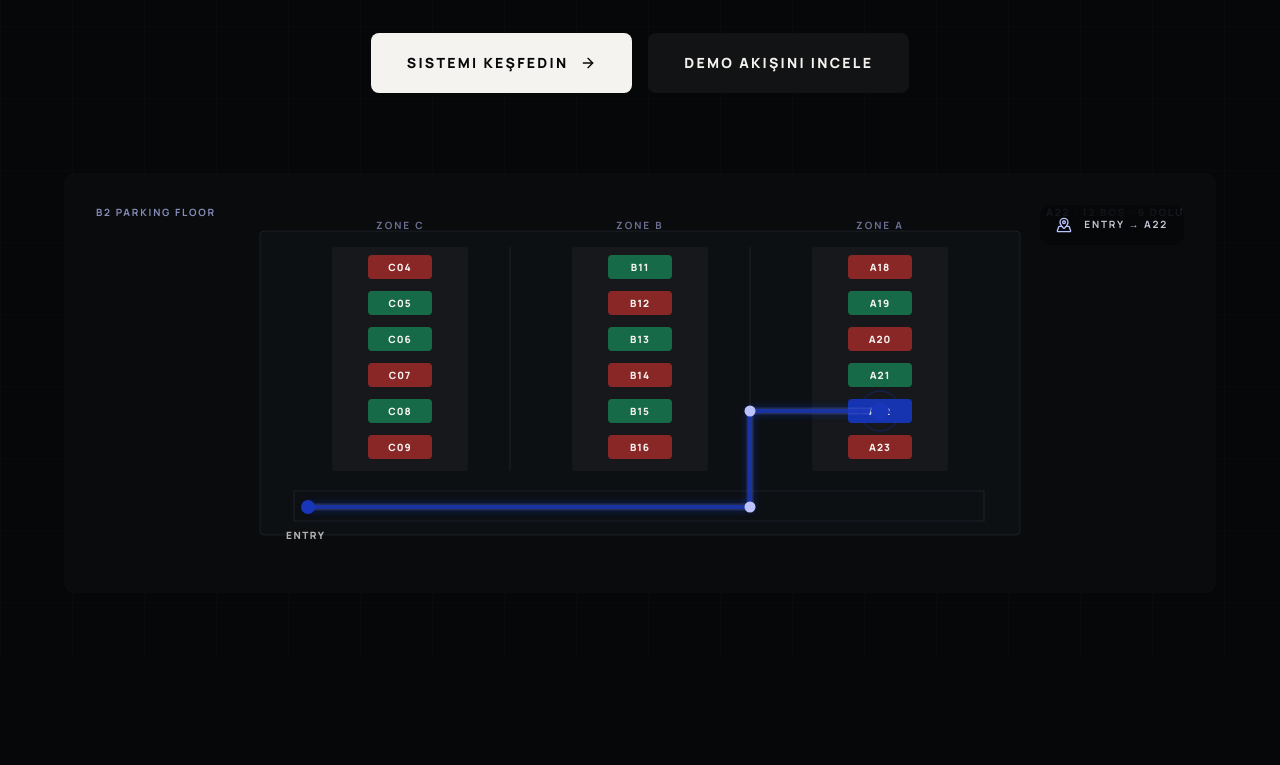
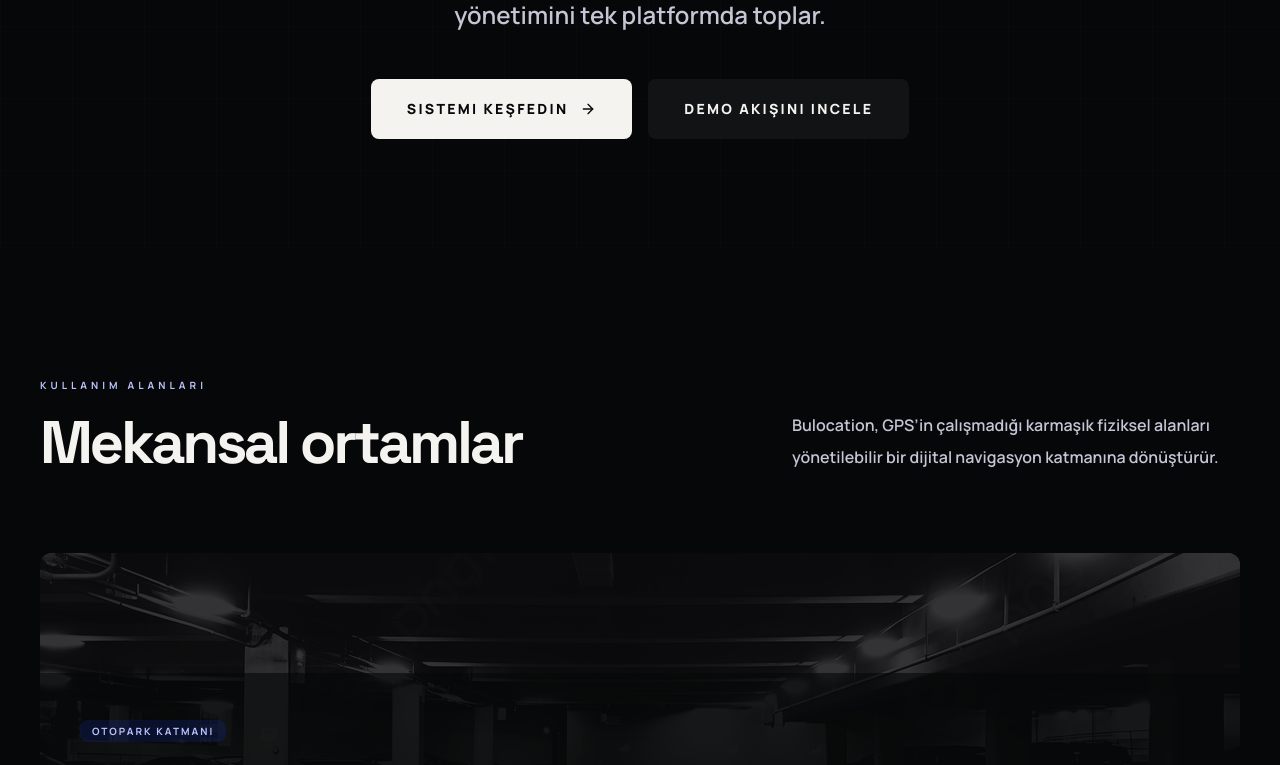
Before and after one commit to mikdatkerem/bulocation-landing-page, a React (Vite) app: page / in a window 1280 px wide. Shown: the part 550-1315 px from the top of the page. Built offline with nearby package versions, Linux system fonts and the light colour scheme.

Commit message:
animation remove from hero

```diff
--- a/src/components/Hero.tsx
+++ b/src/components/Hero.tsx
@@ -1,29 +1,6 @@
 import { motion } from 'framer-motion';
-import { ArrowRight, MapPinned } from 'lucide-react';
+import { ArrowRight } from 'lucide-react';
 import { useLanguage } from '../hooks/useLanguage';
-
-const parkingSpots = [
-  { id: 'A18', x: 690, y: 94, occupied: true },
-  { id: 'A19', x: 690, y: 130, occupied: false },
-  { id: 'A20', x: 690, y: 166, occupied: true },
-  { id: 'A21', x: 690, y: 202, occupied: false },
-  { id: 'A22', x: 690, y: 238, occupied: false, target: true },
-  { id: 'A23', x: 690, y: 274, occupied: true },
-  { id: 'B11', x: 450, y: 94, occupied: false },
-  { id: 'B12', x: 450, y: 130, occupied: true },
-  { id: 'B13', x: 450, y: 166, occupied: false },
-  { id: 'B14', x: 450, y: 202, occupied: true },
-  { id: 'B15', x: 450, y: 238, occupied: false },
-  { id: 'B16', x: 450, y: 274, occupied: true },
-  { id: 'C04', x: 210, y: 94, occupied: true },
-  { id: 'C05', x: 210, y: 130, occupied: false },
-  { id: 'C06', x: 210, y: 166, occupied: false },
-  { id: 'C07', x: 210, y: 202, occupied: true },
-  { id: 'C08', x: 210, y: 238, occupied: false },
-  { id: 'C09', x: 210, y: 274, occupied: true },
-];
-
-const routePath = 'M118 334 H560 V238 H690';
 
 export default function Hero() {
   const { t } = useLanguage();
@@ -66,103 +43,6 @@ export default function Hero() {
             </a>
           </div>
         </motion.div>
-
-        <motion.div
-          animate={{ opacity: 1, y: 0 }}
-          initial={{ opacity: 0, y: 34 }}
-          transition={{ duration: 0.85, delay: 0.16, ease: 'easeOut' }}
-          className="relative mt-20 h-[360px] w-full max-w-6xl overflow-hidden rounded-xl bg-[#121315] lg:h-[420px]"
-        >
-          <div className="absolute inset-0 bg-[#090b0d]" />
-          <div className="absolute inset-x-8 top-8 flex items-center justify-between text-[10px] font-bold uppercase tracking-[0.18em] text-[#bac3ff]/70">
-            <span>B2 Parking floor</span>
-            <span>A22 · 12 boş · 6 dolu</span>
-          </div>
-
-          <svg className="absolute inset-0 h-full w-full" preserveAspectRatio="xMidYMid meet" viewBox="0 0 900 420">
-            <defs>
-              <filter id="parkingRouteGlow" x="-30%" y="-30%" width="160%" height="160%">
-                <feGaussianBlur stdDeviation="4" result="blur" />
-                <feMerge>
-                  <feMergeNode in="blur" />
-                  <feMergeNode in="SourceGraphic" />
-                </feMerge>
-              </filter>
-            </defs>
-
-            <g>
-              <rect x="70" y="58" width="760" height="304" rx="4" fill="#0d1013" />
-              <rect x="70" y="58" width="760" height="304" rx="4" fill="none" stroke="rgba(186,195,255,0.09)" />
-
-              <g fill="rgba(245,243,239,0.035)">
-                <rect x="142" y="74" width="136" height="224" rx="3" />
-                <rect x="382" y="74" width="136" height="224" rx="3" />
-                <rect x="622" y="74" width="136" height="224" rx="3" />
-              </g>
-
-              <g fill="none" stroke="rgba(186,195,255,0.085)" strokeWidth="1.2">
-                <path d="M104 318 H794" />
-                <path d="M104 318 V348 H794 V318" />
-                <path d="M320 74 V298" />
-                <path d="M560 74 V298" />
-              </g>
-
-              <text x="186" y="56" fill="rgba(186,195,255,0.55)" fontSize="10" fontWeight="700" letterSpacing="2">ZONE C</text>
-              <text x="426" y="56" fill="rgba(186,195,255,0.55)" fontSize="10" fontWeight="700" letterSpacing="2">ZONE B</text>
-              <text x="666" y="56" fill="rgba(186,195,255,0.55)" fontSize="10" fontWeight="700" letterSpacing="2">ZONE A</text>
-
-              {parkingSpots.map((spot) => (
-                <g key={spot.id}>
-                  <rect
-                    x={spot.x - 32}
-                    y={spot.y - 12}
-                    width="64"
-                    height="24"
-                    rx="4"
-                    fill={spot.target ? 'rgba(24,54,185,0.95)' : spot.occupied ? 'rgba(153,42,42,0.88)' : 'rgba(23,118,78,0.88)'}
-                  />
-                  <text x={spot.x} y={spot.y + 4} fill="#f5f3ef" fontSize="10" fontWeight="800" letterSpacing="1" textAnchor="middle">
-                    {spot.id}
-                  </text>
-                </g>
-              ))}
-
-              <path
-                d={routePath}
-                fill="none"
-                stroke="rgba(186,195,255,0.15)"
-                strokeLinecap="round"
-                strokeLinejoin="round"
-                strokeWidth="7"
-              />
-              <motion.path
-                animate={{ pathLength: [0, 1], opacity: [0.25, 1, 0.8] }}
-                d={routePath}
-                fill="none"
-                filter="url(#parkingRouteGlow)"
-                initial={{ pathLength: 0 }}
-                stroke="#1836B9"
-                strokeLinecap="round"
-                strokeLinejoin="round"
-                strokeWidth="4"
-                transition={{ duration: 3.4, ease: 'easeInOut', repeat: Infinity, repeatDelay: 0.2 }}
-              />
-              <g>
-                <circle cx="118" cy="334" r="7" fill="#1836B9" />
-                <circle cx="560" cy="334" r="5.5" fill="#bac3ff" />
-                <circle cx="560" cy="238" r="5.5" fill="#bac3ff" />
-                <circle cx="690" cy="238" r="9" fill="#1836B9" />
-                <circle cx="690" cy="238" r="20" fill="none" stroke="rgba(24,54,185,0.42)" />
-                <text x="96" y="366" fill="rgba(245,243,239,0.72)" fontSize="10" fontWeight="800" letterSpacing="1.5">ENTRY</text>
-              </g>
-            </g>
-          </svg>
-
-          <div className="absolute right-8 top-8 flex items-center gap-3 rounded-xl bg-[#060708]/80 px-4 py-3 backdrop-blur-xl">
-            <MapPinned className="h-4 w-4 text-[#bac3ff]" />
-            <span className="text-[10px] font-bold uppercase tracking-[0.18em] text-[#c5c5d6]">ENTRY → A22</span>
-          </div>
-        </motion.div>
       </div>
     </section>
   );
```
